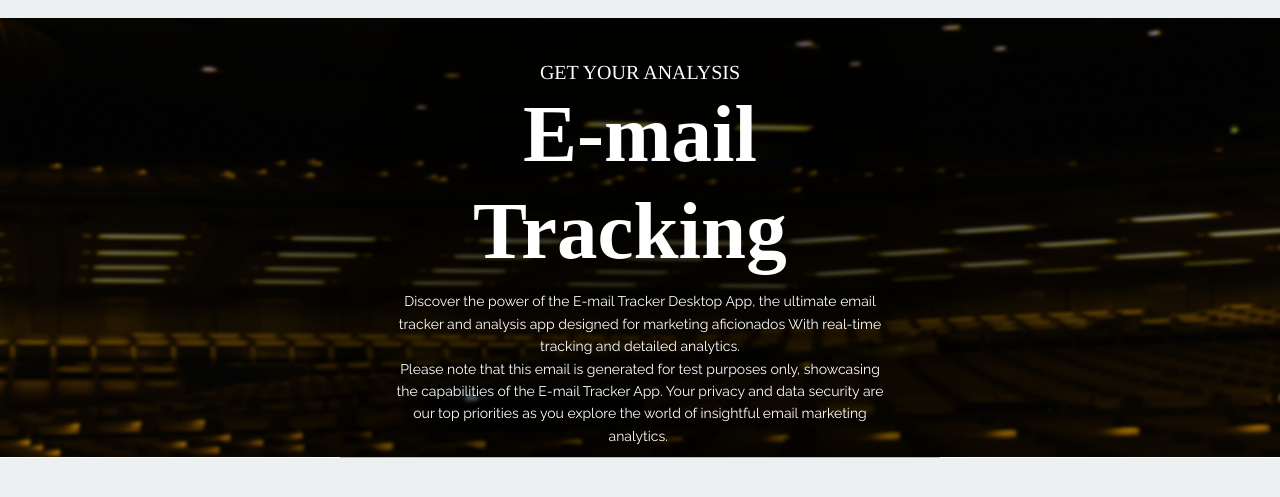
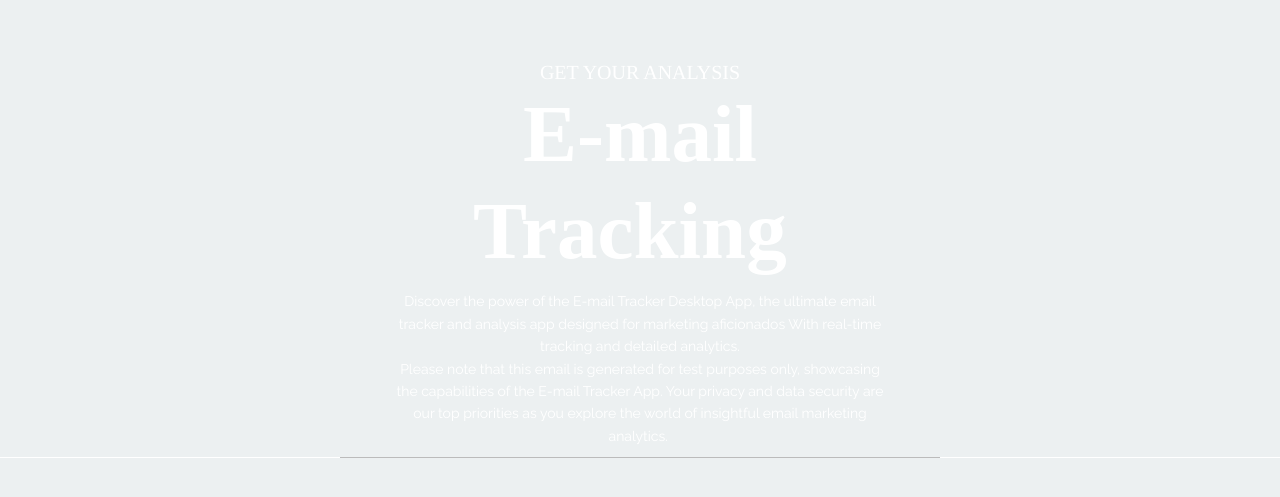
Before and after one commit to thisis-vishal/Email-Tracking, a Django app: template emailtracker/templates/mail.html in a window 1280 px wide. Shown: the top 497 px of the page. Run offline with Django 4.2, Linux system fonts and the light colour scheme; the template is opened without the code that fills it, so the values that code supplies are empty.

Commit message:
changed image to color

```diff
--- a/emailtracker/templates/mail.html
+++ b/emailtracker/templates/mail.html
@@ -110,7 +110,7 @@ table, td { color: #000000; } @media (max-width: 480px) { #u_content_text_1 .v-c
         <v:fill type="frame" src="https://cdn.templates.unlayer.com/assets/1700554973380-bgw.png" /><v:textbox style="mso-fit-shape-to-text:true" inset="0,0,0,0">
       <![endif]-->
 
-<div class="u-row-container" style="padding: 0px;background-image: url('image-1.png');background-repeat: no-repeat;background-position: center top;background-color: transparent">
+<div class="u-row-container" style="padding: 0px;background-color: #000000;background-repeat: no-repeat;background-position: center top;background-color: transparent">
   <div class="u-row" style="margin: 0 auto;min-width: 320px;max-width: 600px;overflow-wrap: break-word;word-wrap: break-word;word-break: break-word;background-color: transparent;">
     <div style="border-collapse: collapse;display: table;width: 100%;height: 100%;background-color: transparent;">
       <!--[if (mso)|(IE)]><table width="100%" cellpadding="0" cellspacing="0" border="0"><tr><td style="padding: 0px;background-image: url('images/image-1.png');background-repeat: no-repeat;background-position: center top;background-color: transparent;" align="center"><table cellpadding="0" cellspacing="0" border="0" style="width:600px;"><tr style="background-color: transparent;"><![endif]-->
```
